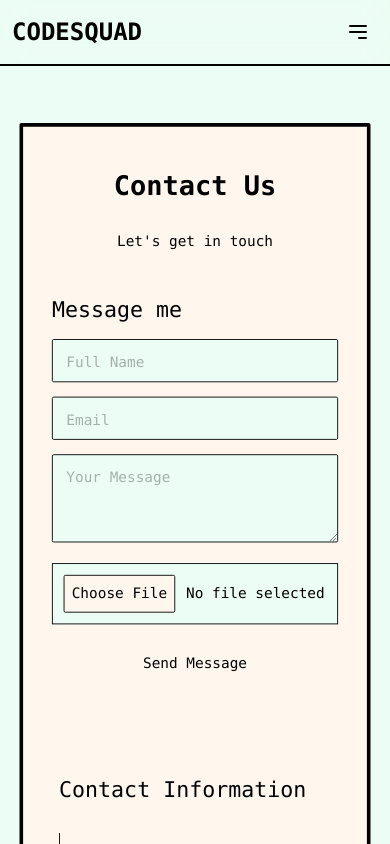
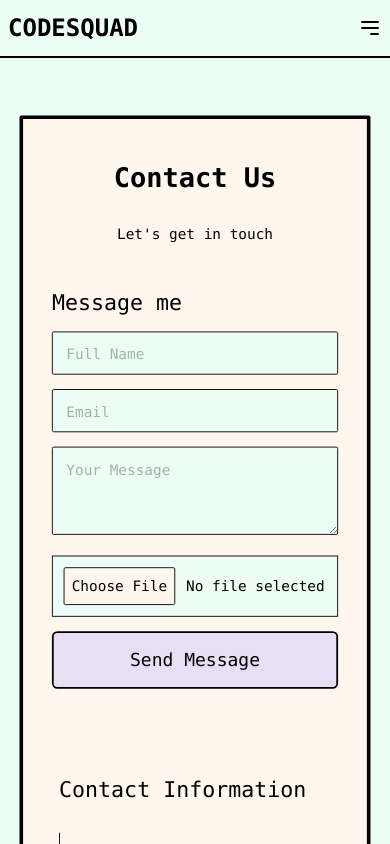
Before and after one commit to doitcodesquad/department-of-it, a Next.js app: page /contact in a window 390 px wide. Shown: the top 844 px of the page. Built offline with nearby package versions, Linux system fonts and the light colour scheme.

Commit message:
Added accent color to some buttons, fixed contact page submit button, improved responsive design (optimized for tablet sized screens)

```diff
--- a/app/components/ContactForm.jsx
+++ b/app/components/ContactForm.jsx
@@ -22,8 +22,7 @@ const ContactForm = () => {
     if (!message) newErrors.message = 'Message is required';
     else if (message.length > 100) newErrors.message = 'Message should not exceed 100 characters.';
 
-    if (!image) newErrors.image = 'Image is required';
-    else if (!['image/jpeg', 'image/png'].includes(image.type)) newErrors.image = 'Only .jpg and .png files are allowed';
+    if (image &&!['image/jpeg', 'image/png'].includes(image.type)) newErrors.image = 'Only .jpg and .png files are allowed';
 
     return newErrors;
   };
@@ -141,9 +140,11 @@ const ContactForm = () => {
                 <div className="mb-4">
                   <button
                     type="submit"
-                    className="w-full bg-primary-100 inline-block text-black no-underline hover:bg-primary-200 py-4 px-4 rounded-md font-medium focus:outline-none transition-all"
+                    className="w-full border-2 text-xl border-black hover:text-white bg-accent inline-block text-black no-underline hover:bg-black py-4 px-4 rounded-md font-medium focus:outline-none transition-all"
                   >
                     Send Message
+                    {/* https://colorhunt.co/palettes/pastel-mint */}
+                    {/* https://mycolor.space/?hex=%23FFF7ED&sub=1 */}
                   </button>
                 </div>
               </form>
--- a/app/components/Navbar.jsx
+++ b/app/components/Navbar.jsx
@@ -33,9 +33,10 @@ export default function Navbar() {
 
   return (
     <>
-      <nav className="navbar">
+      <nav className="nav-container">
+        <div className="navbar">
           <Link href="/">
-          <div className="text-2xl font-bold">{`CODESQUAD`}</div>
+            <div className="title">{`CODESQUAD`}</div>
           </Link>
           <div className="nav-toggle">
             <button
@@ -115,6 +116,7 @@ export default function Navbar() {
               </div>
             </motion.div>
           )}
+        </div>
       </nav>
     </>
   );
--- a/app/globals.css
+++ b/app/globals.css
@@ -22,29 +22,31 @@
 }
 
 body {
- @apply font-mono w-screen h-screen bg-emerald-50 lg:px-24
+ @apply font-mono  bg-emerald-50
 }
 
 
 .title {
-  @apply text-2xl lg:text-4xl text-black font-bold
+  @apply ms-2 text-2xl lg:text-4xl text-black font-bold py-3
 }
 
-
+.nav-container {
+  @apply flex justify-between items-center w-screen sticky top-0 z-40 backdrop-blur-md  md:px-11
+}
 /* Navbar styles */
 .navbar {
-  @apply sticky backdrop-blur-md top-0 z-30 w-full me-11 p-3 flex justify-between items-center  border-b-2 border-black
+  @apply flex justify-between items-center w-full border-b-2 border-black
 }
-.navbar::before {
+/* .navbar::before {
   @apply  sticky bg-black w-screen z-40 top-0 left-0
-}
+} */
 
 .nav-list {
-  @apply text-black lg:flex gap-2 text-3xl font-medium hidden;
+  @apply me-2 text-black lg:flex gap-2 text-2xl font-medium hidden;
 }
 
 .nav-item {
-  @apply p-4;
+  @apply  pl-8;
 }
 
 .nav-toggle {
@@ -64,7 +66,7 @@ body {
 
 
 .header {
-  @apply relative mt-11 gap-11 flex flex-wrap md:flex-nowrap  items-center md:items-start justify-center
+  @apply relative mt-11 gap-11 flex flex-wrap lg:flex-nowrap  items-center md:items-center justify-center md:mx-11
 }
 .intro {
   @apply flex flex-col h-full w-11/12 md:ms-3
@@ -72,13 +74,13 @@ body {
 
 .intro-text {
 
-  @apply relative  p-3 lg:p-8 bg-transparent lg:min-h-[33.41rem] xl:min-h-[24.23rem] h-[24.23rem] md:h-[29rem] left-0 w-full  border-4 border-black
+  @apply relative  p-3 lg:p-8 bg-orange-50 lg:min-h-[33.41rem] xl:min-h-[24.23rem] h-[24.23rem] md:h-[29rem] left-0 w-full  border-4 border-black
 }
 
 
 .intro-text::after {
   content: '';
-  @apply absolute mt-2 md:mt-0 flex top-extra right-0 w-[42.23%] md:w-[14rem] rounded bg-black/55 border-2 border-black/55
+  @apply absolute  flex top-extra right-0 w-[42.23%] md:w-[72%] lg:w-[63%] lg:-mt-3 xl:mt-0 rounded bg-black/55 border-2 border-black/55
 }
 
 .social {
@@ -105,11 +107,11 @@ h3 {
   @apply flex w-full justify-center md:justify-start mt-0
 }
 .register-button {
-  @apply bg-transparent hover:bg-black duration-300 hover:text-white px-32 md:px-9 py-2 md:ms-[1.532rem] border-2 border-black
+  @apply bg-accent hover:bg-black duration-300 hover:text-white px-32 md:px-9 py-2 md:ms-[1.532rem] border-2 border-black
 }
 
 .card-container {
-  @apply hidden md:flex flex-col items-center justify-start gap-3 w-9/12 max-w-[54%] h-[calc(100vh-12rem)] overflow-x-hidden overflow-y-auto py-6;
+  @apply hidden lg:flex flex-col items-center justify-start gap-3 w-9/12 max-w-[54%] h-[calc(100vh-12rem)] overflow-x-hidden overflow-y-auto py-6;
   -ms-overflow-style: none;  /* IE and Edge */
   scrollbar-width: none;  /* Firefox */
 }
@@ -125,7 +127,7 @@ h3 {
 
 .card-container-mobile {
   @apply  w-full flex flex-row flex-nowrap flex-shrink-0
-  md:hidden items-center justify-center gap-2 p-3 h-full overflow-x-scroll   ;
+  lg:hidden items-center justify-center gap-2 p-3 h-full overflow-x-scroll   ;
   -ms-overflow-style: none;  /* IE and Edge */
   scrollbar-width: none;  /* Firefox */
 }
--- a/tailwind.config.js
+++ b/tailwind.config.js
@@ -12,6 +12,9 @@ module.exports = {
         "gradient-conic":
           "conic-gradient(from 180deg at 50% 50%, var(--tw-gradient-stops))",
       },
+      colors: {
+        "accent": "#eadef4",
+      },
       scale: {
         '101': '1.01',
         '102': '1.02',
@@ -21,7 +24,7 @@ module.exports = {
         'icon': '2.9rem',
       },
       spacing: {
-        'extra': '111.08%',
+        'extra': '111%',
       },
       width: {
         'ex': '59.124%',
```
Lines whose indentation alone changed are shown as unchanged.
